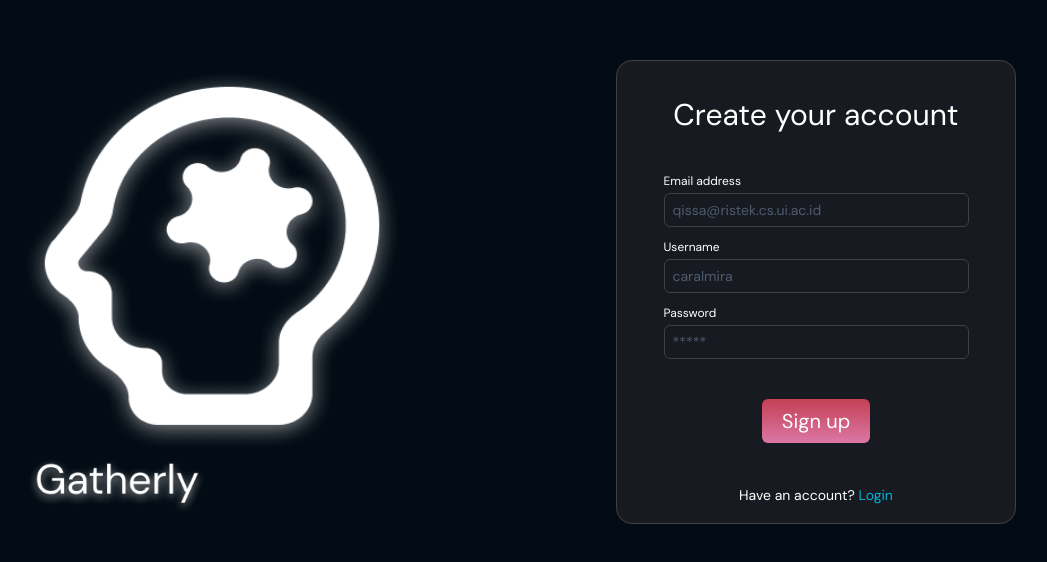
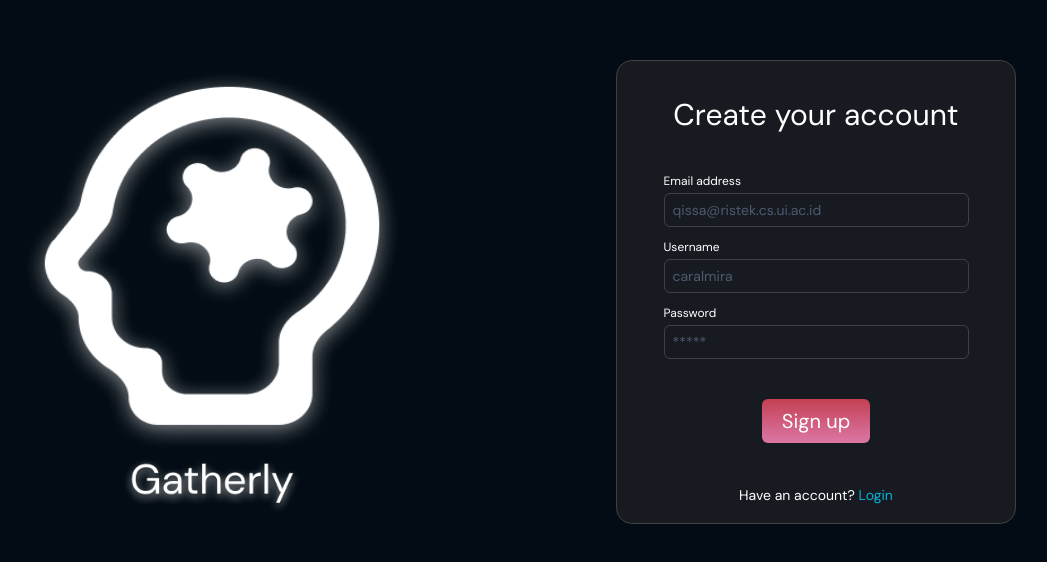
Before and after one commit to ichasna/FE-GATHERLY, a React (Vite) app: page /register in a window 1280 px wide. Shown: the part 108-670 px from the top of the page, without its empty margins (136-1183 px from the left). Built offline with nearby package versions, Linux system fonts and the light colour scheme.

Commit message:
Centered Gatherly text in logo

```diff
--- a/src/components/UI/Logo/LogoCol.jsx
+++ b/src/components/UI/Logo/LogoCol.jsx
@@ -6,6 +6,8 @@ function Logo() {
           src="assets\Vector.png"
           className="w-36 h-36 md:w-36 lg:w-96 lg:h-96"
         ></img>
+      </a>
+      <a href="/home">
         <img src="assets\Logo.png" className="w-auto h-12 lg:h-16"></img>
       </a>
     </div>
```
